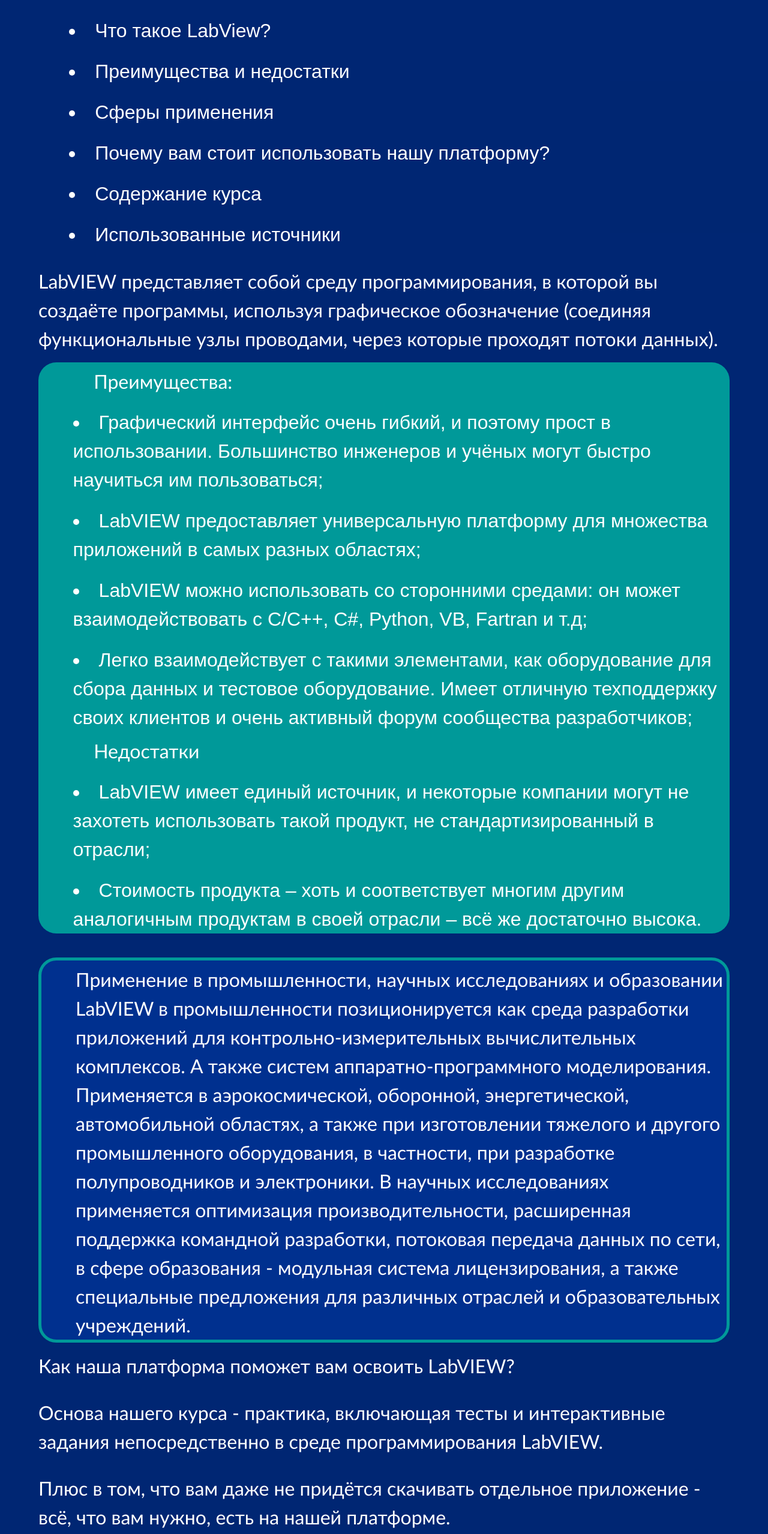
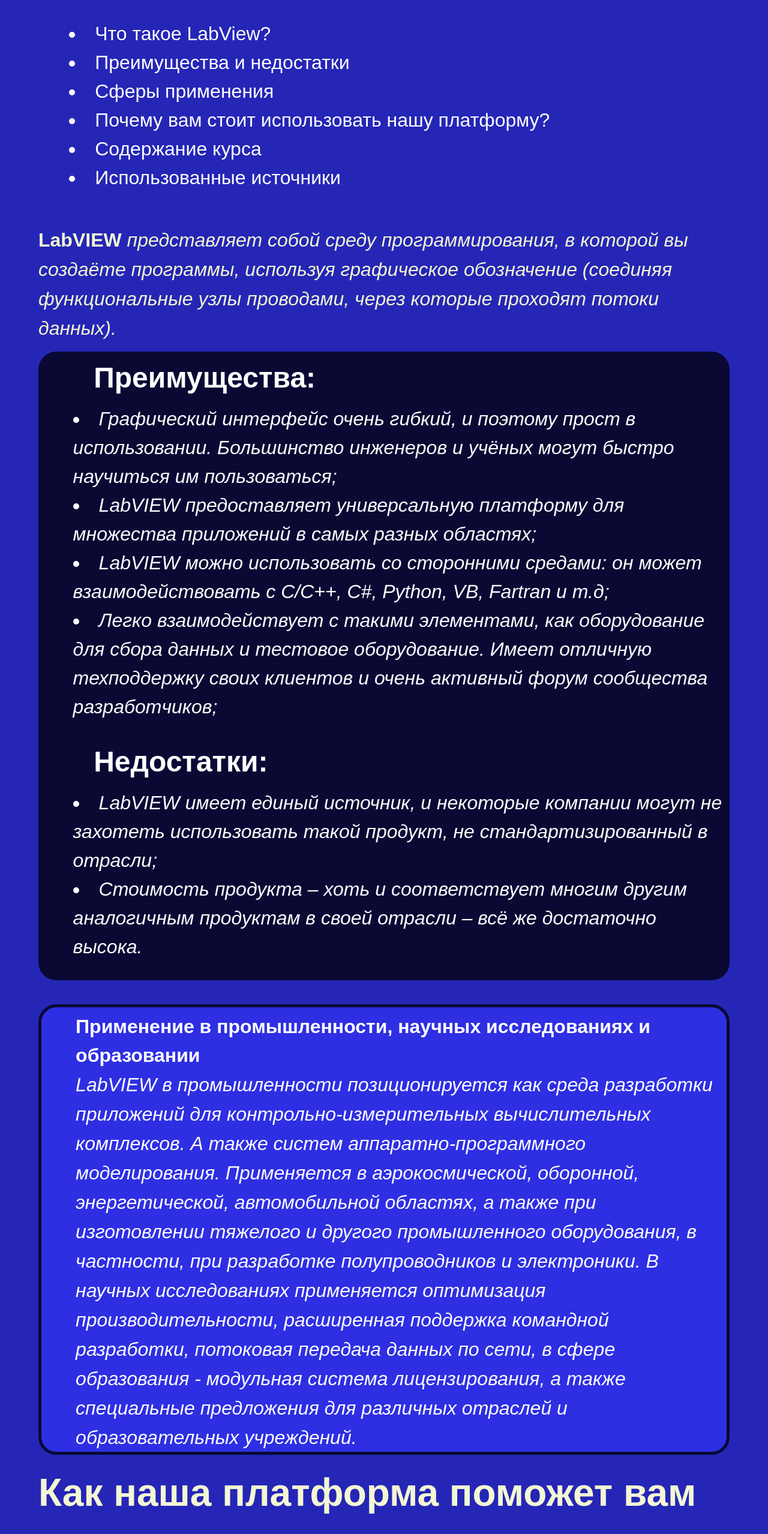
Before and after one commit to MukizuL/labview_site, a React (Create React App) app: page /overview in a window 1280 px wide. Shown: the part 120-2677 px from the top of the page at 60% size. Built offline with nearby package versions, Linux system fonts and the light colour scheme.

Commit message:
edited Overview

```diff
--- a/src/components/Content.css
+++ b/src/components/Content.css
@@ -1,5 +1,5 @@
 .content-main-container {
-  background-color: #00308f;
+  background-color: #2e2fe3;
   height: fit-content;
   position: sticky;
   width: 100%;
--- a/src/components/Main.css
+++ b/src/components/Main.css
@@ -1,5 +1,5 @@
 .Main-main-container {
-  background-color: #00308f;
+  background-color: #2e2fe3;
   height: 92vh;
   width: 100%;
   display: flex;
@@ -11,14 +11,14 @@
 }
 
 .Main-main-container > h1 {
-  color: #fff;
+  color: #f3f7d4;
   font-size: 100px;
   margin-top: -100px;
 }
 
 .Main-main-container > p {
   margin-top: 8px;
-  color: #fff;
+  color: #f3f7d4;
   font-size: 32px;
   font-family: "Trebuchet MS", "Lucida Sans Unicode", "Lucida Grande",
     "Lucida Sans", Arial, sans-serif;
--- a/src/components/Navbar.css
+++ b/src/components/Navbar.css
@@ -60,12 +60,12 @@
 }
 
 .nav-links:hover {
-    border-bottom: 4px solid #fff;
+  border-bottom: 4px solid #f3f7d4;
   transition: all 0.2s ease-out;
 }
 
 .fa-bars {
-    color: #fff;
+  color: #f3f7d4;
 }
 
 .nav-links-mobile {
@@ -109,7 +109,7 @@
   }
 
   .nav-links:hover {
-      background-color: #fff;
+    background-color: #f3f7d4;
     color: #242424;
     border-radius: 0;
   }
@@ -145,14 +145,14 @@
     text-decoration: none;
     font-size: 1.5rem;
     background-color: transparent;
-      color: #fff;
+    color: #f3f7d4;
     padding: 14px 20px;
-      border: 1px solid #fff;
+    border: 1px solid #f3f7d4;
     transition: all 0.3s ease-out;
   }
 
   .nav-links-mobile:hover {
-      background: #fff;
+    background: #f3f7d4;
     color: #242424;
     transition: 250ms;
   }
--- a/src/components/Overview.css
+++ b/src/components/Overview.css
@@ -1,10 +1,13 @@
 .overview-white-stripe {
+  background-color: #090934;
+  color: #f3f7d4;
   height: 5vh;
   text-align: center;
 }
 
 .overview-main-container {
-  background-color: #00308f;
+  /*background-color: #00308f;*/
+  background-color: #2e2fe3;
   height: fit-content;
   width: 100%;
   display: flex;
@@ -17,7 +20,7 @@
 }
 
 .overview-main-container > h1 {
-  color: #fff;
+  color: #f3f7d4;
   font-size: 100px;
   margin-top: -100px;
 }
@@ -28,7 +31,7 @@
   align-self: center;
   text-align: left;
   width: 90%;
-  color: #fff;
+  color: #f3f7d4;
   font-size: 32px;
   font-family: "Trebuchet MS", "Lucida Sans Unicode", "Lucida Grande",
     "Lucida Sans", Arial, sans-serif;
@@ -36,8 +39,8 @@
 
 .overview-main-container > ul {
   list-style: inside;
-  margin-top: 15px;
-  margin-bottom: 15px;
+  margin-top: 5vh;
+  margin-bottom: 5vh;
   margin-left: 9%;
   color: #fff;
   font-size: 32px;
@@ -45,15 +48,12 @@
     "Lucida Sans", Arial, sans-serif;
 }
 
-.list > li {
-  margin-top: 20px;
-}
-
 .square {
   width: 90%;
   height: fit-content;
   border-radius: 30px;
-  background-color: #099;
+  /*background-color: #099;*/
+  background-color: #090934;
   display: block;
   align-self: center;
   justify-content: center;
@@ -65,9 +65,11 @@
 .square > ul {
   list-style: inside;
   margin-top: 8px;
+  margin-bottom: 4vh;
   margin-left: 5%;
   color: #fff;
   font-size: 32px;
+  font-style: italic;
   font-family: "Trebuchet MS", "Lucida Sans Unicode", "Lucida Grande",
     "Lucida Sans", Arial, sans-serif;
 }
@@ -87,8 +89,8 @@
   border: solid;
   border-radius: 30px;
   border-width: thick;
-  border-color: #099;
-  background-color: #00308f;
+  border-color: #090934;
+  background-color: #2e2fe3;
   display: block;
   align-self: center;
   justify-content: center;
@@ -116,9 +118,3 @@
 .fa-play-circle {
   margin-left: 4px;
 }
-
-.definition {
-  align-self: center;
-  text-align: left;
-  width: 90%;
-}
--- a/src/components/Overview.js
+++ b/src/components/Overview.js
@@ -10,7 +10,7 @@ function Overview() {
       </div>
 
       <div className="overview-main-container">
-        <ul className="list">
+        <ul>
           <li>Что такое LabView?</li>
           <li>Преимущества и недостатки</li>
           <li>Сферы применения</li>
@@ -19,13 +19,19 @@ function Overview() {
           <li>Использованные источники</li>
         </ul>
         <p>
-          LabVIEW представляет собой среду программирования, в которой вы
-          создаёте программы, используя графическое обозначение (соединяя
-          функциональные узлы проводами, через которые проходят потоки данных).
+          <b>LabVIEW </b>
+          <i>
+            представляет собой среду программирования, в которой вы создаёте
+            программы, используя графическое обозначение (соединяя
+            функциональные узлы проводами, через которые проходят потоки
+            данных).
+          </i>
         </p>
         <div className="square">
-          <p>Преимущества:</p>
-          <ul className="list">
+          <p>
+            <h2>Преимущества:</h2>
+          </p>
+          <ul>
             <li>
               Графический интерфейс очень гибкий, и поэтому прост в
               использовании. Большинство инженеров и учёных могут быстро
@@ -46,8 +52,10 @@ function Overview() {
             </li>
           </ul>
 
-          <p>Недостатки</p>
-          <ul className="list">
+          <p>
+            <h2>Недостатки:</h2>
+          </p>
+          <ul>
             <li>
               LabVIEW имеет единый источник, и некоторые компании могут не
               захотеть использовать такой продукт, не стандартизированный в
@@ -61,28 +69,33 @@ function Overview() {
         </div>
         <div className="square-border">
           <p>
-            Применение в промышленности, научных исследованиях и образовании
-            LabVIEW в промышленности позиционируется как среда разработки
-            приложений для контрольно-измерительных вычислительных комплексов. А
-            также систем аппаратно-программного моделирования. Применяется в
-            аэрокосмической, оборонной, энергетической, автомобильной областях,
-            а также при изготовлении тяжелого и другого промышленного
-            оборудования, в частности, при разработке полупроводников и
-            электроники. В научных исследованиях применяется оптимизация
-            производительности, расширенная поддержка командной разработки,
-            потоковая передача данных по сети, в сфере образования - модульная
-            система лицензирования, а также специальные предложения для
-            различных отраслей и образовательных учреждений.
+            <p>
+              <b>
+                Применение в промышленности, научных исследованиях и образовании
+              </b>
+            </p>
+            <i>
+              LabVIEW в промышленности позиционируется как среда разработки
+              приложений для контрольно-измерительных вычислительных комплексов.
+              А также систем аппаратно-программного моделирования. Применяется в
+              аэрокосмической, оборонной, энергетической, автомобильной
+              областях, а также при изготовлении тяжелого и другого
+              промышленного оборудования, в частности, при разработке
+              полупроводников и электроники. В научных исследованиях применяется
+              оптимизация производительности, расширенная поддержка командной
+              разработки, потоковая передача данных по сети, в сфере образования
+              - модульная система лицензирования, а также специальные
+              предложения для различных отраслей и образовательных учреждений.
+            </i>
           </p>
         </div>
-        <p>Как наша платформа поможет вам освоить LabVIEW?</p>
         <p>
-          Основа нашего курса - практика, включающая тесты и интерактивные
-          задания непосредственно в среде программирования LabVIEW.
+          <h1>Как наша платформа поможет вам освоить LabVIEW?</h1>
         </p>
         <p>
-          Плюс в том, что вам даже не придётся скачивать отдельное приложение -
-          всё, что вам нужно, есть на нашей платформе.
+          Основа нашего курса - <b>практика</b>, включающая тесты и
+          интерактивные задания непосредственно
+          <b> в среде программирования LabVIEW.</b>
         </p>
       </div>
     </>
```
Lines whose indentation alone changed are shown as unchanged.
